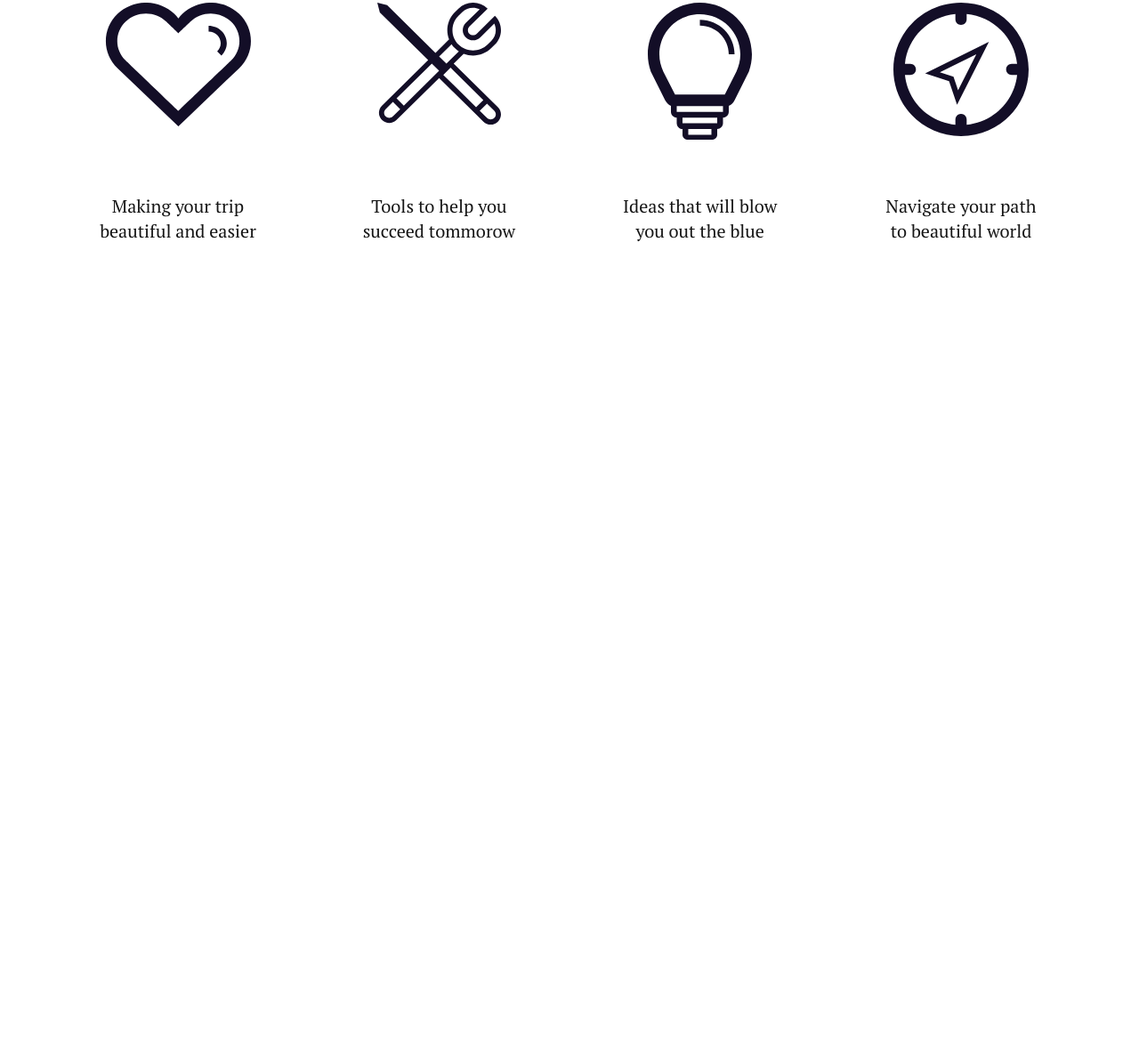
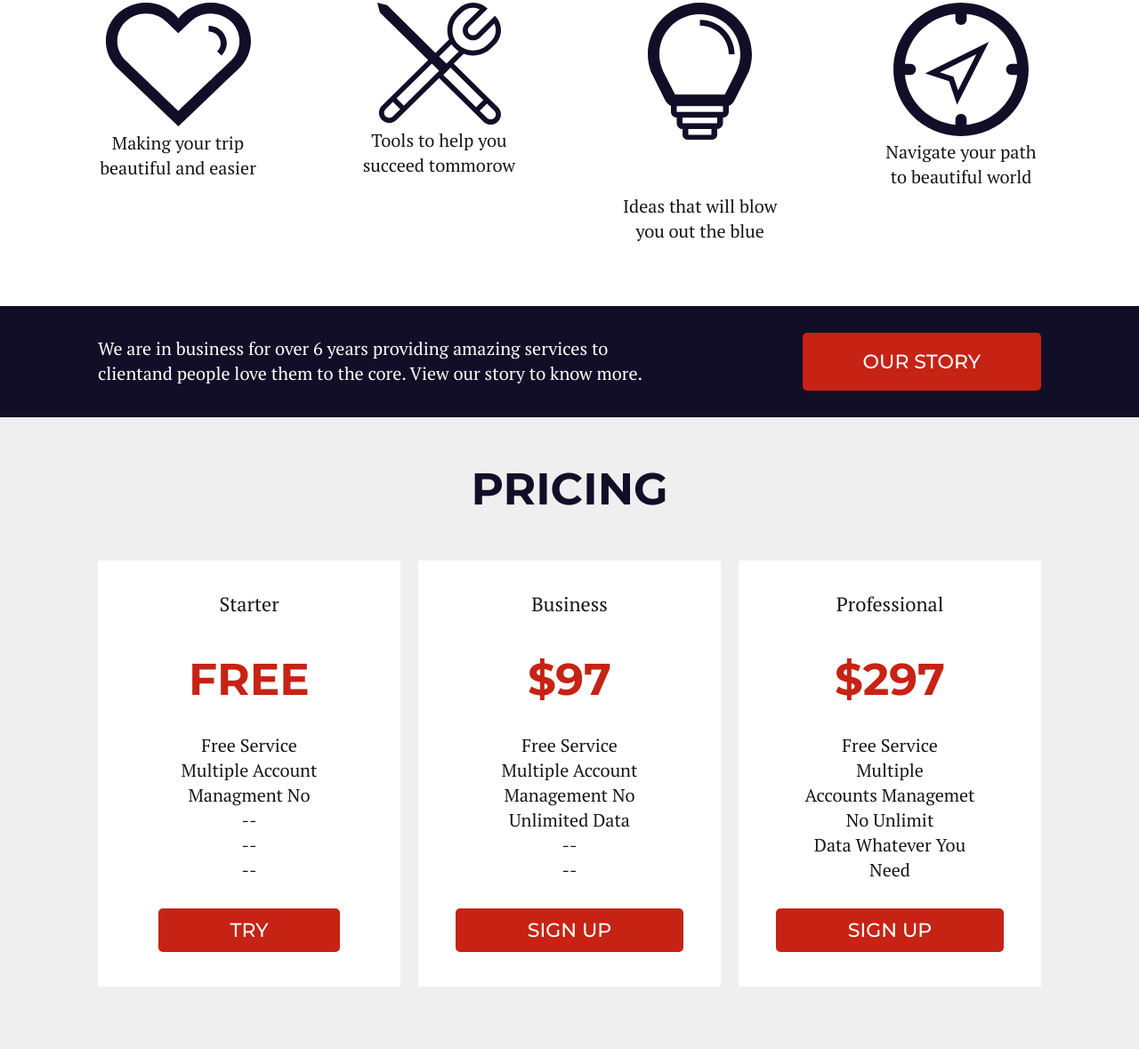
Before and after one commit to vsamura/Automotive, a plain HTML site: page index.html in a window 1280 px wide. Shown: the part 887-2066 px from the top of the page at 89% size. Before the commit the page ends 1231 px from the top, so only its background shows below. Drawn offline with Linux system fonts and the light colour scheme.

Commit message:
The fourth block is completed

```diff
--- a/css/style.css
+++ b/css/style.css
@@ -21,13 +21,15 @@
   padding: 0;
 }
 
-.header {
-  background: url(/img/bg_footer.jpeg) no-repeat center center/cover;
-}
-
 .container {
   width: 1060px;
   margin: 0 auto;
+}
+
+/* Верхний блок */
+
+.header {
+  background: url(../img/bg_footer.jpeg) no-repeat center center/cover;
 }
 
 .header-box {
@@ -85,6 +87,8 @@
     padding-bottom: 180px;
 }
 
+/* Второй блок сервис */
+
 .service-box {
   padding-top: 50px;
 }
@@ -106,7 +110,7 @@
   text-align: center;
 }
 
-.card-box-logo {
+.card-logo-box {
   height: 165px;
   margin-bottom: 50px;
 }
@@ -121,3 +125,120 @@
   width: 180px;
   margin-bottom: 70px;
 }
+
+/* Третий блок история */
+
+.story{
+  background-color: rgb(19, 14, 39);
+}
+
+.story-box {
+  display: flex;
+  justify-content: space-between;
+}
+
+.story-text {
+  width: 650px;
+  color: rgb(255, 255, 255);
+  font-family: PT Serif;
+  font-size: 20px;
+  font-weight: 400;
+  line-height: 28px;
+  letter-spacing: -2%;
+  margin: 34px 0;
+}
+
+.story-link {
+  color: rgb(255, 255, 255);
+  font-family: Montserrat;
+  font-size: 22px;
+  font-weight: 500;
+  text-decoration: none;
+  text-transform: uppercase;
+  padding: 19px 68px;
+  margin: 30px 0;
+  background-color: rgb(198, 35, 20);
+  border-radius: 5px;
+}
+
+.story-link:hover{
+  background: rgb(19, 14, 39);
+}
+
+/* Четвертый блок pricing */
+.pricing{
+  text-align: center;
+  background: rgb(239, 239, 239);
+}
+
+.pricing-title {
+  display: block;
+  color: rgb(19, 14, 39);
+  font-family: Montserrat;
+  font-size: 50px;
+  font-weight: 700;
+  line-height: 61px;
+  text-transform: uppercase;
+  padding: 50px 0;
+}
+
+.pricing-cards {
+  display: flex;
+  justify-content: space-between;
+  padding-bottom: 70px;
+}
+
+.pricing-card {
+  background: rgb(255, 255, 255);
+  width: 340px;
+}
+
+.pricing-card-name {
+  color: rgb(22, 22, 22);
+  font-family: PT Serif;
+  font-size: 22px;
+  font-weight: 400;
+  line-height: 28px;
+  padding: 35px 0 40px;
+}
+
+.picing-card-prace {
+  color: rgb(198, 35, 20);
+  font-family: Montserrat;
+  font-size: 50px;
+  font-weight: 700;
+  line-height: 61px;
+  padding-bottom: 30px;
+}
+
+.pricing-list {
+  color: rgb(22, 22, 22);
+  font-family: PT Serif;
+  font-size: 20px;
+  font-weight: 400;
+  line-height: 28px;
+  list-style-type: none;
+  padding-bottom: 40px;
+}
+
+.pricing-box-link{
+  margin-bottom: 50px;
+}
+
+.pricing-link {
+  color: rgb(255, 255, 255);
+  background: rgb(198, 35, 20);
+  font-family: Montserrat;
+  font-size: 22px;
+  font-weight: 500;
+  line-height: 27px;
+  padding: 11px 81px;
+  text-transform: uppercase;
+  text-decoration: none;
+  border-radius: 5px;
+
+}
+
+.pricing-link:hover{
+  background: rgb(19, 14, 39);
+}
--- a/index.html
+++ b/index.html
@@ -1,17 +1,17 @@
 <!DOCTYPE html>
 <html lang="en">
   <head>
-    <meta charset="UTF-8">
-    <meta name="viewport" content="width=device-width, initial-scale=1.0">
+    <meta charset="UTF-8" />
+    <meta name="viewport" content="width=device-width, initial-scale=1.0" />
     <title>AVTOMOTIVE</title>
-    <link rel="stylesheet" href="/css/style.css">
+    <link rel="stylesheet" href="css/style.css" />
   </head>
   <body>
     <header class="header">
       <div class="container">
         <div class="header-box">
           <div class="header-logo">
-                    <a href="#"><img src="/img/logo.svg" alt="logo"></a>
+            <a href="#"><img src="img/logo.svg" alt="logo" /></a>
           </div>
           <ul class="header-nav">
             <li><a class="header-link" href="#">Home</a></li>
@@ -21,38 +21,44 @@
             <li><a class="header-link" href="#">Contact</a></li>
           </ul>
         </div>
-            <h1 class="header-title">Sell your <span class="header-subtitle">Car now</span></h1>
+        <h1 class="header-title">
+          Sell your <span class="header-subtitle">Car now</span>
+        </h1>
         <p class="header-text">
-                Lorem Ipsum is simply dummy text of the printing and typesetting industry. Lorem Ipsum has been the industry's standard dummy text ever since the 1500s
+          Lorem Ipsum is simply dummy text of the printing and typesetting
+          industry. Lorem Ipsum has been the industry's standard dummy text ever
+          since the 1500s
         </p>
       </div>
     </header>
     <section class="servise">
       <div class="container">
         <div class="service-box">
-                <h2 class="servise-title">Our <span class="servise-subtitle">servise</span></h2>
+          <h2 class="servise-title">
+            Our <span class="servise-subtitle">servise</span>
+          </h2>
           <div class="servise-cards">
             <div class="service-card">
               <div class="card-box-logo">
-                            <img class="card-logo" src="/img/1.svg" alt="heart" >
+                <img class="card-logo" src="img/1.svg" alt="heart" />
               </div>
               <div class="card-text">Making your trip beautiful and easier</div>
             </div>
             <div class="service-card">
               <div class="card-box-logo">
-                            <img class="card-logo" src="/img/2.svg" alt="tool" >
+                <img class="card-logo" src="img/2.svg" alt="tool" />
               </div>
               <div class="card-text">Tools to help you succeed tommorow</div>
             </div>
             <div class="service-card">
-                        <div class="card-box-logo">
-                            <img class="card-logo" src="/img/3.svg" alt="bulb" >
+              <div class="card-logo-box">
+                <img class="card-logo" src="img/3.svg" alt="bulb" />
               </div>
               <div class="card-text">Ideas that will blow you out the blue</div>
             </div>
             <div class="service-card">
               <div class="card-box-logo">
-                           <img class="card-logo" src="/img/4.svg" alt="navigator" >
+                <img class="card-logo" src="img/4.svg" alt="navigator" />
               </div>
               <div class="card-text">Navigate your path to beautiful world</div>
             </div>
@@ -60,5 +66,68 @@
         </div>
       </div>
     </section>
+    <section class="story">
+      <div class="container">
+        <div class="story-box">
+          <p class="story-text">
+            We are in business for over 6 years providing amazing services to
+            clientand people love them to the core. View our story to know more.
+          </p>
+          <a href="#" class="story-link">Our story</a>
+        </div>
+      </div>
+    </section>
+    <section class="pricing">
+      <div class="container">
+        <div class="pricing-title">Pricing</div>
+        <div class="pricing-cards">
+          <div class="pricing-card">
+            <div class="pricing-card-name">Starter</div>
+            <div class="picing-card-prace">FREE</div>
+            <ul class="pricing-list">
+              <li class="pricing-list-el">Free Service</li>
+              <li class="pricing-list-el">Multiple Account</li>
+              <li class="pricing-list-el">Managment No</li>
+              <li class="pricing-list-el">--</li>
+              <li class="pricing-list-el">--</li>
+              <li class="pricing-list-el">--</li>
+            </ul>
+            <div class="pricing-box-link">
+              <a href="#" class="pricing-link">Try</a>
+            </div>
+          </div>
+          <div class="pricing-card">
+            <div class="pricing-card-name">Business</div>
+            <div class="picing-card-prace">$97</div>
+            <ul class="pricing-list">
+              <li class="pricing-list-el">Free Service</li>
+              <li class="pricing-list-el">Multiple Account</li>
+              <li class="pricing-list-el">Management No</li>
+              <li class="pricing-list-el">Unlimited Data</li>
+              <li class="pricing-list-el">--</li>
+              <li class="pricing-list-el">--</li>
+            </ul>
+            <div class="pricing-box-link">
+              <a href="#" class="pricing-link">Sign up</a>
+            </div>
+          </div>
+          <div class="pricing-card">
+            <div class="pricing-card-name">Professional</div>
+            <div class="picing-card-prace">$297</div>
+            <ul class="pricing-list">
+              <li class="pricing-list-el">Free Service</li>
+              <li class="pricing-list-el">Multiple</li>
+              <li class="pricing-list-el">Accounts Managemet</li>
+              <li class="pricing-list-el">No Unlimit</li>
+              <li class="pricing-list-el">Data Whatever You</li>
+              <li class="pricing-list-el">Need</li>
+            </ul>
+            <div class="pricing-box-link">
+              <a href="#" class="pricing-link">Sign up</a>
+            </div>
+          </div>
+        </div>
+      </div>
+    </section>
   </body>
 </html>
```
Lines whose indentation alone changed are shown as unchanged.
